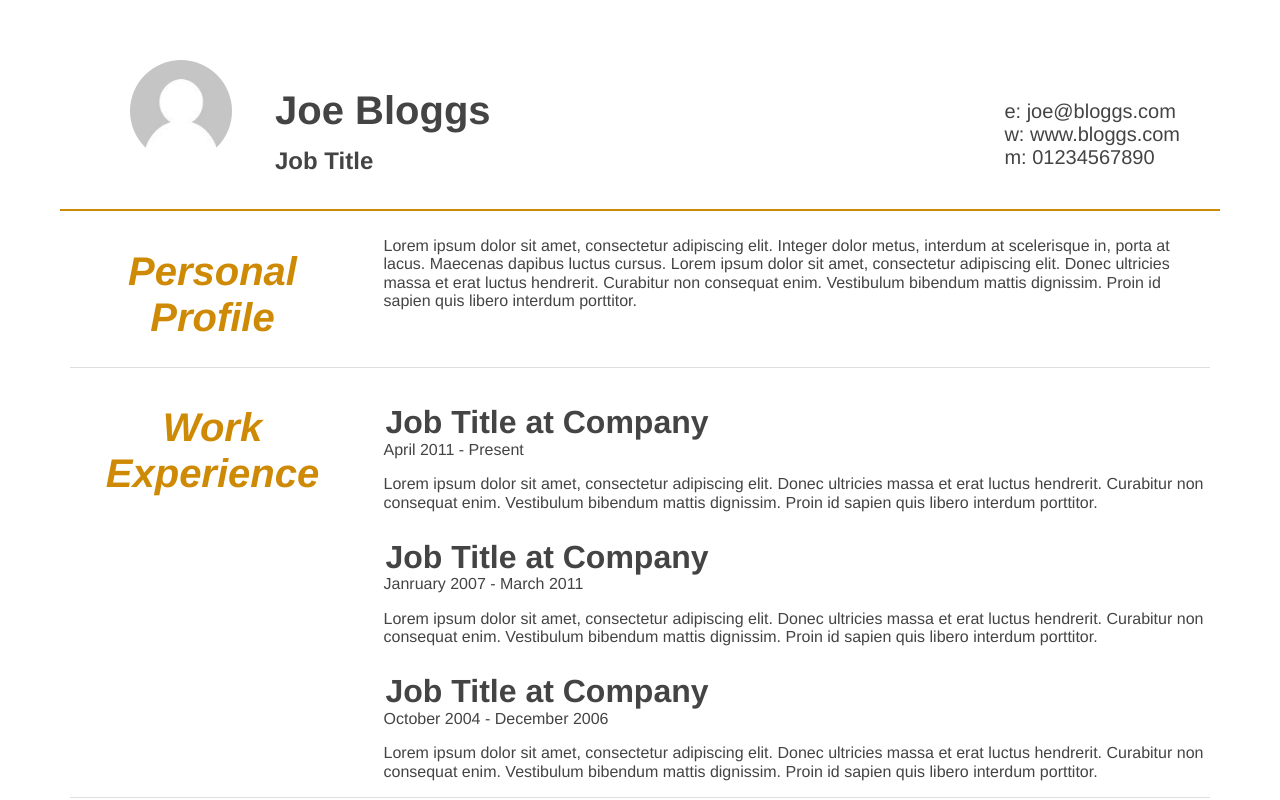
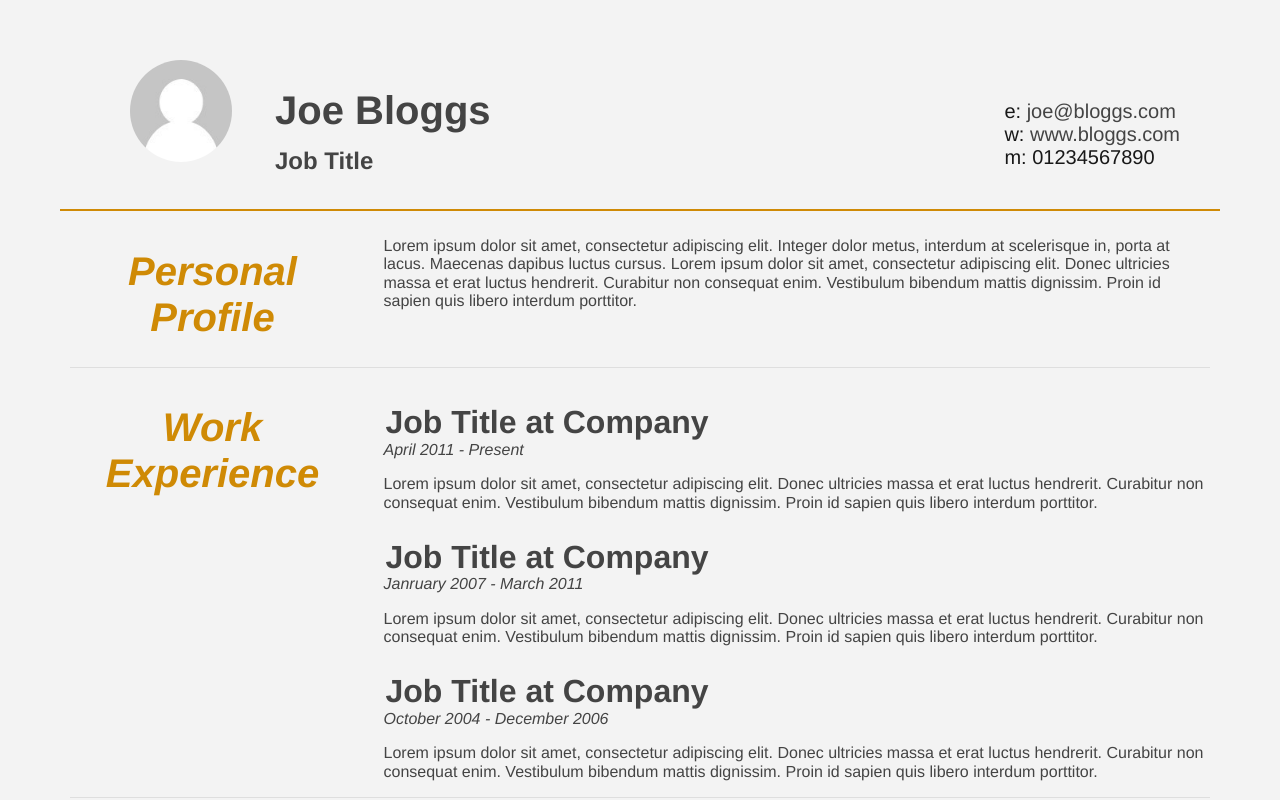
Before and after one commit to Kenzie-Academy-Brasil-Developers/estilizar-curriculo-sprint-2-ericmartins0203, a plain HTML site: page index.html in a window 1280 px wide. Shown: the top 800 px of the page. Drawn offline with Linux system fonts and the light colour scheme.

Commit message:
aproximação ao mock_up

```diff
--- a/style.css
+++ b/style.css
@@ -3,6 +3,7 @@
 	font-family:  Helvetica, sans-serif;
 	color: #444444;
 	margin: 60px;
+	background-color: #f3f3f3;
 }
 
 .clear{
@@ -26,9 +27,11 @@
 	margin-bottom: -6px;
 }
 .subDetails {
+	color: #444444;
 	margin: 0px;
 	padding: none;
 	border: none;
+	font-style: italic;
 }
 
 .mainDetails{
@@ -68,6 +71,7 @@
 }
 
 #contactDetails {
+	color: #181818;
 	float: right;
 	cursor:pointer;
 }
```
